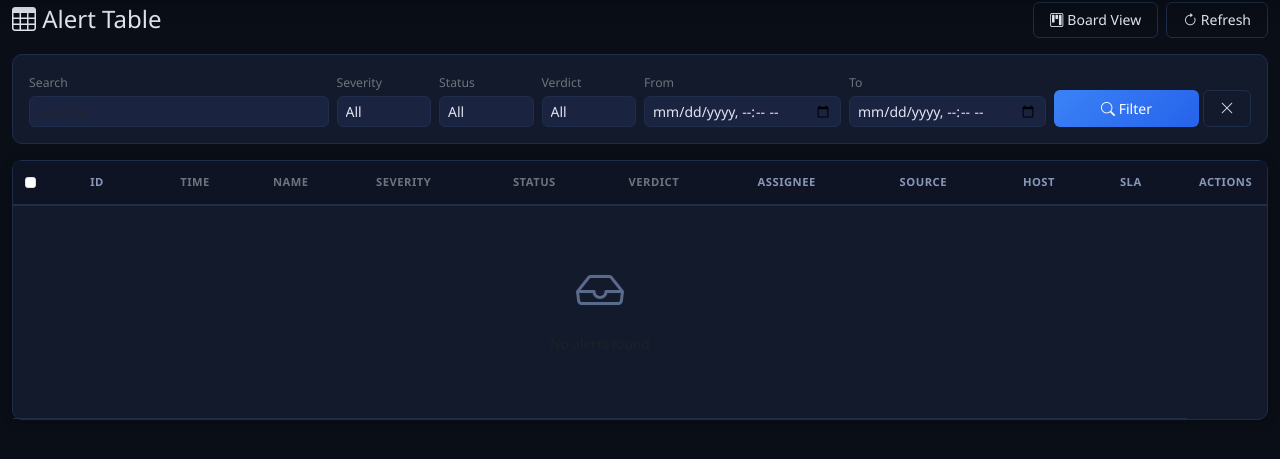
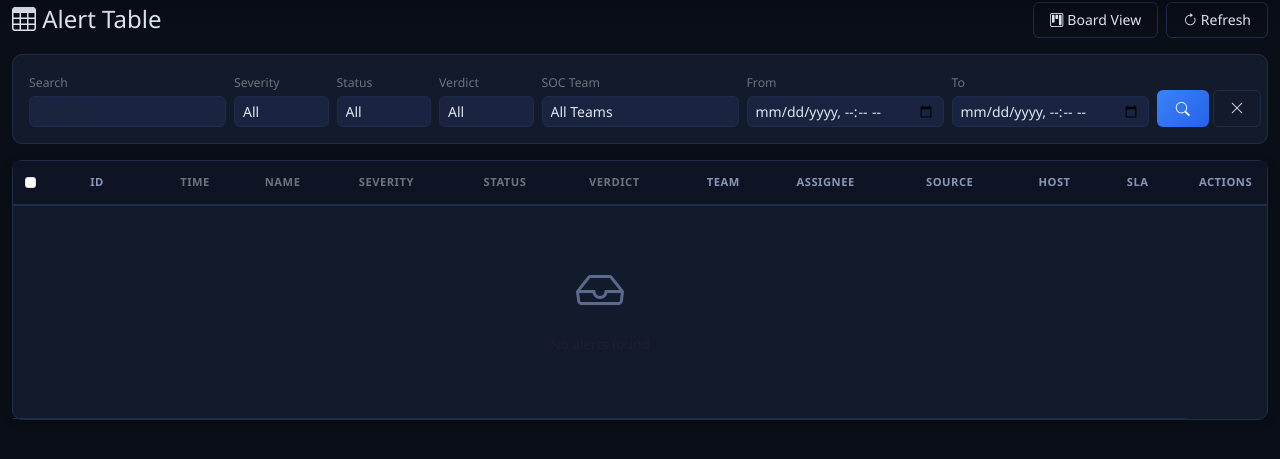
Before and after one commit to boniyeamincse/ariba_soc, a Django app: page / in a window 1280 px wide. Shown: the part 74-533 px from the top of the page. Run offline with Django 4.2, Linux system fonts and the light colour scheme; the visitor is signed in with stand-in values (Sample User, id 1); data comes from the database, SQL or seed files in the repository; data that the repository does not hold is empty; some libraries are stand-ins or nearby versions.

Commit message:
Alerts: Add team filter & team assignment to alert table UI

```diff
--- a/ariba_soc/alerts/views.py
+++ b/ariba_soc/alerts/views.py
@@ -10,6 +10,7 @@ from django.db.models import Q
 from django.core.paginator import Paginator
 from django.utils import timezone
 from django.contrib.auth.models import User
+from accounts.models import SocTeam
 from settings_manager.models import SeveritySettings, StatusSettings, VerdictSettings
 from accounts.decorators import role_required, permission_required, TIER_ORDER
 from .models import (
@@ -44,15 +45,19 @@ def _handle_workflow_error(request, exc, alert_id=None):
 @login_required
 @permission_required('can_view_alerts')
 def alert_table(request):
-    alerts = Alert.objects.select_related('assignee', 'source').all()
+    alerts = Alert.objects.select_related('assignee', 'source', 'assigned_team').all()
     severity = request.GET.get('severity')
     status = request.GET.get('status')
     verdict = request.GET.get('verdict')
     search = request.GET.get('search')
     assignee = request.GET.get('assignee')
+    team = request.GET.get('team')
     date_from = request.GET.get('date_from')
     date_to = request.GET.get('date_to')
     sort = request.GET.get('sort', '-alert_time')
+
+    user_profile = getattr(request.user, 'analyst_profile', None)
+    user_soc_team = user_profile.soc_team if user_profile else None
 
     if search:
         alerts = alerts.filter(
@@ -76,6 +81,16 @@ def alert_table(request):
         alerts = alerts.filter(verdict=verdict)
     if assignee:
         alerts = alerts.filter(assignee_id=assignee)
+    if team:
+        if team == 'my_team':
+            if user_soc_team:
+                alerts = alerts.filter(assigned_team=user_soc_team)
+            else:
+                alerts = alerts.none()
+        elif team.isdigit():
+            alerts = alerts.filter(assigned_team_id=int(team))
+        elif team in ('L1', 'L2', 'L3', 'ENG', 'MGMT'):
+            alerts = alerts.filter(assigned_team__tier=team)
     if date_from:
         alerts = alerts.filter(alert_time__gte=date_from)
     if date_to:
@@ -92,17 +107,21 @@ def alert_table(request):
     alerts_page = paginator.get_page(page)
 
     assignees = Alert.objects.exclude(assignee__isnull=True).values_list('assignee_id', 'assignee__username').distinct()
+    soc_teams = SocTeam.objects.filter(is_active=True).order_by('tier', 'name')
 
     context = {
         'alerts': alerts_page,
         'assignees': assignees,
         'users': User.objects.filter(is_active=True),
+        'soc_teams': soc_teams,
+        'user_soc_team': user_soc_team,
         'severities': SeveritySettings.objects.filter(is_active=True).order_by('sort_order'),
         'statuses': StatusSettings.objects.filter(is_active=True).order_by('sort_order'),
         'verdicts': VerdictSettings.objects.filter(is_active=True).order_by('name'),
         'current_filters': {
             'search': search, 'severity': severity, 'status': status,
-            'verdict': verdict, 'assignee': assignee, 'date_from': date_from, 'date_to': date_to,
+            'verdict': verdict, 'assignee': assignee, 'team': team,
+            'date_from': date_from, 'date_to': date_to, 'sort': sort,
         },
         'is_paginated': alerts_page.has_other_pages(),
     }
@@ -112,7 +131,21 @@ def alert_table(request):
 @login_required
 @permission_required('can_view_alerts')
 def alert_board(request):
-    alerts = Alert.objects.select_related('assignee', 'source').all()
+    alerts = Alert.objects.select_related('assignee', 'source', 'assigned_team').all()
+
+    team_param = request.GET.get('team')
+    user_profile = getattr(request.user, 'analyst_profile', None)
+    user_soc_team = user_profile.soc_team if user_profile else None
+
+    if team_param == 'my_team':
+        if user_soc_team:
+            alerts = alerts.filter(assigned_team=user_soc_team)
+        else:
+            alerts = alerts.none()
+    elif team_param and team_param.isdigit():
+        alerts = alerts.filter(assigned_team_id=int(team_param))
+    elif team_param in ('L1', 'L2', 'L3', 'ENG', 'MGMT'):
+        alerts = alerts.filter(assigned_team__tier=team_param)
 
     now = timezone.now()
     month = request.GET.get('month')
@@ -137,6 +170,7 @@ def alert_board(request):
             Q(hostname__icontains=search) |
             Q(username__icontains=search)
         )
+    soc_teams = SocTeam.objects.filter(is_active=True).order_by('tier', 'name')
     context = {
         'new_alerts': alerts.filter(status='New'),
         'in_progress_alerts': alerts.filter(status='In Progress'),
@@ -150,6 +184,9 @@ def alert_board(request):
         'closed_alerts': alerts.filter(status='Closed'),
         'archived_alerts': alerts.filter(status='Archived'),
         'users': User.objects.filter(is_active=True),
+        'soc_teams': soc_teams,
+        'user_soc_team': user_soc_team,
+        'selected_team': team_param,
         'selected_month': month,
         'selected_year': year,
         'months': [
@@ -166,17 +203,19 @@ def alert_board(request):
 @permission_required('can_view_alerts')
 def alert_detail(request, alert_id):
     alert = get_object_or_404(
-        Alert.objects.select_related('assignee', 'source', 'assigned_by'), id=alert_id,
+        Alert.objects.select_related('assignee', 'source', 'assigned_by', 'assigned_team'), id=alert_id,
     )
     comments = alert.comments.select_related('user').all()
     audit_logs = alert.audit_logs.select_related('user').all()[:50]
     transitions = alert.transitions.select_related('actor').all()[:50]
     escalation_records = alert.escalation_records.all()[:10]
     form = AlertEditForm(instance=alert, user=request.user)
+    soc_teams = SocTeam.objects.filter(is_active=True).order_by('tier', 'name')
     return render(request, 'ariba_soc/alert_detail.html', {
         'alert': alert, 'comments': comments, 'audit_logs': audit_logs,
         'transitions': transitions, 'escalation_records': escalation_records,
         'form': form, 'users': User.objects.filter(is_active=True),
+        'soc_teams': soc_teams,
     })
 
 
@@ -422,6 +461,17 @@ def alert_bulk_action(request):
                 for alert in alerts:
                     assign_alert(alert, request.user, assignee, request)
             messages.success(request, f'{count} alerts assigned.')
+        elif action == 'assign_team':
+            team_id = value
+            if team_id:
+                target_team = get_object_or_404(SocTeam, id=team_id)
+                for alert in alerts:
+                    old_val = alert.assigned_team.name if alert.assigned_team else 'Unassigned'
+                    alert.assigned_team = target_team
+                    alert.current_owner_team = target_team.tier
+                    alert.save(update_fields=['assigned_team', 'current_owner_team'])
+                    create_audit_log(alert, request.user, 'Team Reassigned', old_val, target_team.name, request)
+                messages.success(request, f'{count} alerts assigned to team {target_team.name}.')
         elif action == 'status':
             check_perm(request.user, 'can_change_status')
             allowed_statuses = list(StatusSettings.objects.filter(is_active=True).values_list('name', flat=True))
--- a/ariba_soc/templates/ariba_soc/_alert_filters.html
+++ b/ariba_soc/templates/ariba_soc/_alert_filters.html
@@ -1,6 +1,6 @@
 <div class="filter-section">
     <form method="get" class="row g-2 align-items-end">
-        <div class="col-12 col-md-3">
+        <div class="col-12 col-md-2">
             <label class="text-secondary small mb-1">Search</label>
             <input type="text" name="search" class="form-control form-control-sm" placeholder="Search..." value="{{ current_filters.search|default:'' }}">
         </div>
@@ -32,6 +32,20 @@
             </select>
         </div>
         <div class="col-6 col-md-2">
+            <label class="text-secondary small mb-1">SOC Team</label>
+            <select name="team" class="form-select form-select-sm filter-auto-submit">
+                <option value="">All Teams</option>
+                {% if user_soc_team %}
+                <option value="my_team" {% if current_filters.team == 'my_team' %}selected{% endif %}>★ My Team ({{ user_soc_team.name|truncatechars:18 }})</option>
+                {% endif %}
+                {% for t in soc_teams %}
+                <option value="{{ t.id }}" {% if current_filters.team == t.id|stringformat:"s" %}selected{% endif %}>
+                    {{ t.name }} ({{ t.get_tier_display }})
+                </option>
+                {% endfor %}
+            </select>
+        </div>
+        <div class="col-6 col-md-2">
             <label class="text-secondary small mb-1">From</label>
             <input type="datetime-local" name="date_from" class="form-control form-control-sm" value="{{ current_filters.date_from|default:'' }}">
         </div>
@@ -39,9 +53,9 @@
             <label class="text-secondary small mb-1">To</label>
             <input type="datetime-local" name="date_to" class="form-control form-control-sm" value="{{ current_filters.date_to|default:'' }}">
         </div>
-        <div class="col-12 col-md-2 d-flex gap-1">
-            <button type="submit" class="btn btn-ariba-primary btn-sm flex-grow-1"><i class="bi bi-search"></i> Filter</button>
-            <a href="{% url 'alerts:table' %}" class="btn btn-ariba-outline btn-sm"><i class="bi bi-x-lg"></i></a>
+        <div class="col-12 col-md-1 d-flex gap-1">
+            <button type="submit" class="btn btn-ariba-primary btn-sm flex-grow-1" title="Apply Filter"><i class="bi bi-search"></i></button>
+            <a href="{% url 'alerts:table' %}" class="btn btn-ariba-outline btn-sm" title="Clear Filters"><i class="bi bi-x-lg"></i></a>
         </div>
     </form>
 </div>
--- a/ariba_soc/templates/ariba_soc/_edit_alert_modal.html
+++ b/ariba_soc/templates/ariba_soc/_edit_alert_modal.html
@@ -9,7 +9,7 @@
                 {% csrf_token %}
                 <div class="modal-body">
                     <div class="row g-3">
-                        <div class="col-md-6">
+                        <div class="col-md-4">
                             <label class="form-label text-secondary small">Assignee</label>
                             <select name="assignee" id="id_assignee" class="form-select">
                                 <option value="">Unassigned</option>
@@ -18,7 +18,16 @@
                                 {% endfor %}
                             </select>
                         </div>
-                        <div class="col-md-6">
+                        <div class="col-md-4">
+                            <label class="form-label text-secondary small">SOC Team</label>
+                            <select name="assigned_team" id="id_assigned_team" class="form-select">
+                                <option value="">Unassigned Team</option>
+                                {% for t in soc_teams %}
+                                <option value="{{ t.id }}">{{ t.name }} ({{ t.get_tier_display }})</option>
+                                {% endfor %}
+                            </select>
+                        </div>
+                        <div class="col-md-4">
                             <label class="form-label text-secondary small">Priority</label>
                             <select name="priority" id="id_priority" class="form-select">
                                 <option value="Low">Low</option>
--- a/ariba_soc/templates/ariba_soc/alert_table.html
+++ b/ariba_soc/templates/ariba_soc/alert_table.html
@@ -25,7 +25,8 @@
                     <option value="verdict">Change Verdict</option>
                     <option value="close">Close</option>
                     <option value="archive">Archive</option>
-                    <option value="assign">Assign</option>
+                    <option value="assign">Assign Analyst</option>
+                    <option value="assign_team">Assign SOC Team</option>
                 </select>
                 <select name="value" class="form-select form-select-sm" style="width:auto; display:none;" id="bulkValueSelect">
                 </select>
@@ -33,6 +34,12 @@
                     <option value="">Select user...</option>
                     {% for u in users %}
                     <option value="{{ u.id }}">{{ u.username }}</option>
+                    {% endfor %}
+                </select>
+                <select name="value" class="form-select form-select-sm" style="width:auto; display:none;" id="bulkTeamSelect">
+                    <option value="">Select SOC Team...</option>
+                    {% for t in soc_teams %}
+                    <option value="{{ t.id }}">{{ t.name }} ({{ t.get_tier_display }})</option>
                     {% endfor %}
                 </select>
                 <button type="submit" class="btn btn-ariba-primary btn-sm" id="bulkApplyBtn">Apply</button>
@@ -54,6 +61,7 @@
                         <th><a href="?sort={% if current_filters.sort == 'severity' %}-{% endif %}severity" class="text-decoration-none text-secondary">Severity</a></th>
                         <th><a href="?sort={% if current_filters.sort == 'status' %}-{% endif %}status" class="text-decoration-none text-secondary">Status</a></th>
                         <th class="d-none d-lg-table-cell"><a href="?sort={% if current_filters.sort == 'verdict' %}-{% endif %}verdict" class="text-decoration-none text-secondary">Verdict</a></th>
+                        <th class="d-none d-lg-table-cell">Team</th>
                         <th class="d-none d-lg-table-cell">Assignee</th>
                         <th class="d-none d-lg-table-cell">Source</th>
                         <th class="d-none d-lg-table-cell">Host</th>
@@ -80,6 +88,19 @@
                         <td>{% include 'ariba_soc/_status_pill.html' with status=alert.status %}</td>
                         <td class="d-none d-lg-table-cell">{% include 'ariba_soc/_verdict_pill.html' with verdict=alert.verdict %}</td>
                         <td class="d-none d-lg-table-cell">
+                            {% if alert.assigned_team %}
+                            <a href="{% url 'settings:team_edit' alert.assigned_team.id %}" class="text-decoration-none">
+                                <span class="badge border" style="background: rgba(30, 41, 59, 0.75); border-color: rgba(59, 130, 246, 0.3) !important; color: #93c5fd; font-size: 0.72rem;" title="Shift: {{ alert.assigned_team.get_shift_type_display }}">
+                                    <i class="bi bi-diagram-3-fill me-1 text-primary"></i>{{ alert.assigned_team.name|truncatechars:18 }}
+                                </span>
+                            </a>
+                            {% elif alert.current_owner_team %}
+                            <span class="badge bg-dark border border-secondary text-secondary" style="font-size: 0.72rem;">{{ alert.current_owner_team }}</span>
+                            {% else %}
+                            <span class="text-muted small">—</span>
+                            {% endif %}
+                        </td>
+                        <td class="d-none d-lg-table-cell">
                             {% if alert.assignee %}
                             <span class="badge bg-info bg-opacity-25 text-info">{{ alert.assignee.username }}</span>
                             {% else %}
@@ -103,6 +124,7 @@
                                 data-alert-id="{{ alert.id }}"
                                 data-alert-name="{{ alert.alert_name|escapejs }}"
                                 data-assignee-id="{{ alert.assignee_id|default:'' }}"
+                                data-assigned-team-id="{{ alert.assigned_team_id|default:'' }}"
                                 data-status="{{ alert.status }}"
                                 data-severity="{{ alert.severity }}"
                                 data-verdict="{{ alert.verdict }}"
@@ -112,13 +134,13 @@
                         </td>
                     </tr>
                     <tr class="d-none expanded-detail" id="detail-{{ alert.id }}">
-                        <td colspan="12" class="p-3">
+                        <td colspan="13" class="p-3">
                             {% include 'ariba_soc/_alert_expanded.html' with alert=alert %}
                         </td>
                     </tr>
                     {% empty %}
                     <tr>
-                        <td colspan="12" class="text-center py-5">
+                        <td colspan="13" class="text-center py-5">
                             <i class="bi bi-inbox" style="font-size: 3rem; color: var(--text-muted);"></i>
                             <p class="mt-2 text-muted">No alerts found</p>
                         </td>
@@ -158,10 +180,10 @@ document.addEventListener('DOMContentLoaded', function() {
         btn.addEventListener('click', function() {
             var alertId = this.getAttribute('data-alert-id');
             document.getElementById('editAlertForm').action = "{% url 'alerts:edit' 0 %}".replace('/0/', '/' + alertId + '/');
-            ['assignee','status','severity','verdict','priority'].forEach(function(field) {
+            ['assignee','assigned_team','status','severity','verdict','priority'].forEach(function(field) {
                 var el = document.getElementById('id_' + field);
-                var val = btn.getAttribute('data-' + field.replace('_','-'));
-                if (el && val) el.value = val;
+                var val = btn.getAttribute('data-' + field.replace('_','-') + '-id') || btn.getAttribute('data-' + field.replace('_','-'));
+                if (el) el.value = val || '';
             });
         });
     });
@@ -175,6 +197,7 @@ document.addEventListener('DOMContentLoaded', function() {
     var bulkActionSelect = document.getElementById('bulkActionSelect');
     var bulkValueSelect = document.getElementById('bulkValueSelect');
     var bulkAssigneeSelect = document.getElementById('bulkAssigneeSelect');
+    var bulkTeamSelect = document.getElementById('bulkTeamSelect');
 
     function updateBulkBar() {
         var checked = document.querySelectorAll('.alert-checkbox:checked');
@@ -202,6 +225,7 @@ document.addEventListener('DOMContentLoaded', function() {
         var val = this.value;
         bulkValueSelect.style.display = 'none';
         bulkAssigneeSelect.style.display = 'none';
+        if (bulkTeamSelect) bulkTeamSelect.style.display = 'none';
         bulkValueSelect.innerHTML = '';
         if (val === 'status') {
             bulkValueSelect.style.display = 'inline-block';
@@ -220,6 +244,8 @@ document.addEventListener('DOMContentLoaded', function() {
             });
         } else if (val === 'assign') {
             bulkAssigneeSelect.style.display = 'inline-block';
+        } else if (val === 'assign_team' && bulkTeamSelect) {
+            bulkTeamSelect.style.display = 'inline-block';
         }
     });
 
```
Also changed, not shown: ariba_soc/templates/ariba_soc/alert_board.html (+10 -1 lines).
